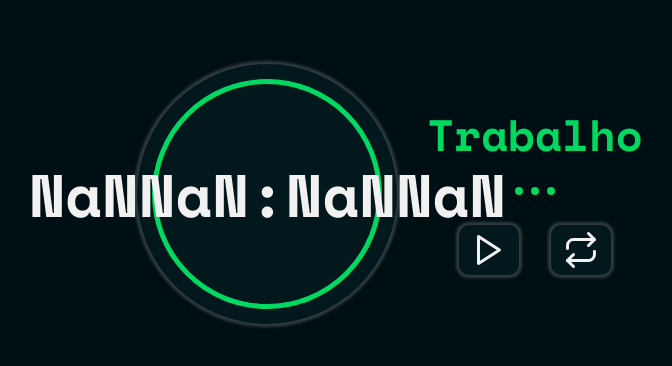
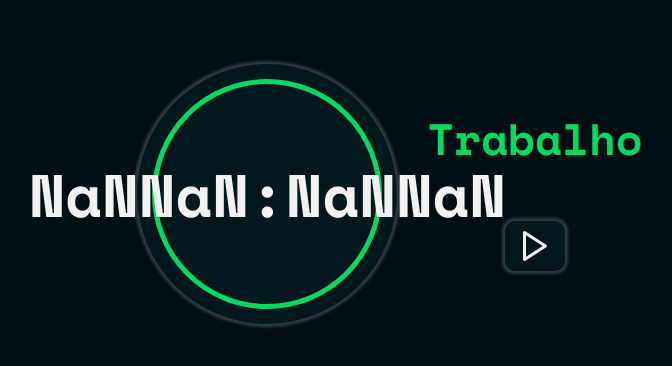
Before and after one commit to edmilson-dk/flash-promo, a React (Create React App) app: page /start in a window 1280 px wide. Shown: the part 206-572 px from the top of the page, without its empty margins (250-922 px from the left). Built offline with nearby package versions, Linux system fonts and the light colour scheme.

Commit message:
feat: added news props on infos box component

```diff
--- a/src/components/InfosBox/index.tsx
+++ b/src/components/InfosBox/index.tsx
@@ -10,29 +10,43 @@ import {
 
 type InfosBoxProps = {
   title: string;
+  isPause: boolean;
+  ciclesCount: number;
+  ciclesFinishedCount: number;
   onClickPlay: () => void;
 }
 
-function InfosBox({ title , onClickPlay }: InfosBoxProps) {
+function InfosBox({
+  title ,
+  onClickPlay,
+  isPause,
+  ciclesCount,
+  ciclesFinishedCount,
+}: InfosBoxProps) {
+  function generateDost(count: number) {
+    const dots = [];
+
+    for (let index = 0; index < count; index++) {
+      dots.push([<span></span>]);
+    }
+
+    return dots;
+  }
+
   return (
     <InfosBoxWrapper>
       <InfosBoxContainer>
-        <InfosBoxTitle>{ title }</InfosBoxTitle>
-        <InfosBoxDots>
-          <span></span>
-          <span></span>
-          <span></span>
+        <InfosBoxTitle isPause={isPause}>{ title }</InfosBoxTitle>
+        <InfosBoxDots countActive={ciclesFinishedCount}>
+          {
+            generateDost(ciclesCount).map(item => (item))
+          }
         </InfosBoxDots>
         <InfosBoxButtonsWrapper>
           <button onClick={onClickPlay}>
               <span>
                 <FiPlay size="100%"/>
               </span>
-            </button>
-          <button>
-            <span>
-              <FiRepeat size="100%"/>
-            </span>
           </button>
         </InfosBoxButtonsWrapper>
       </InfosBoxContainer>
```
